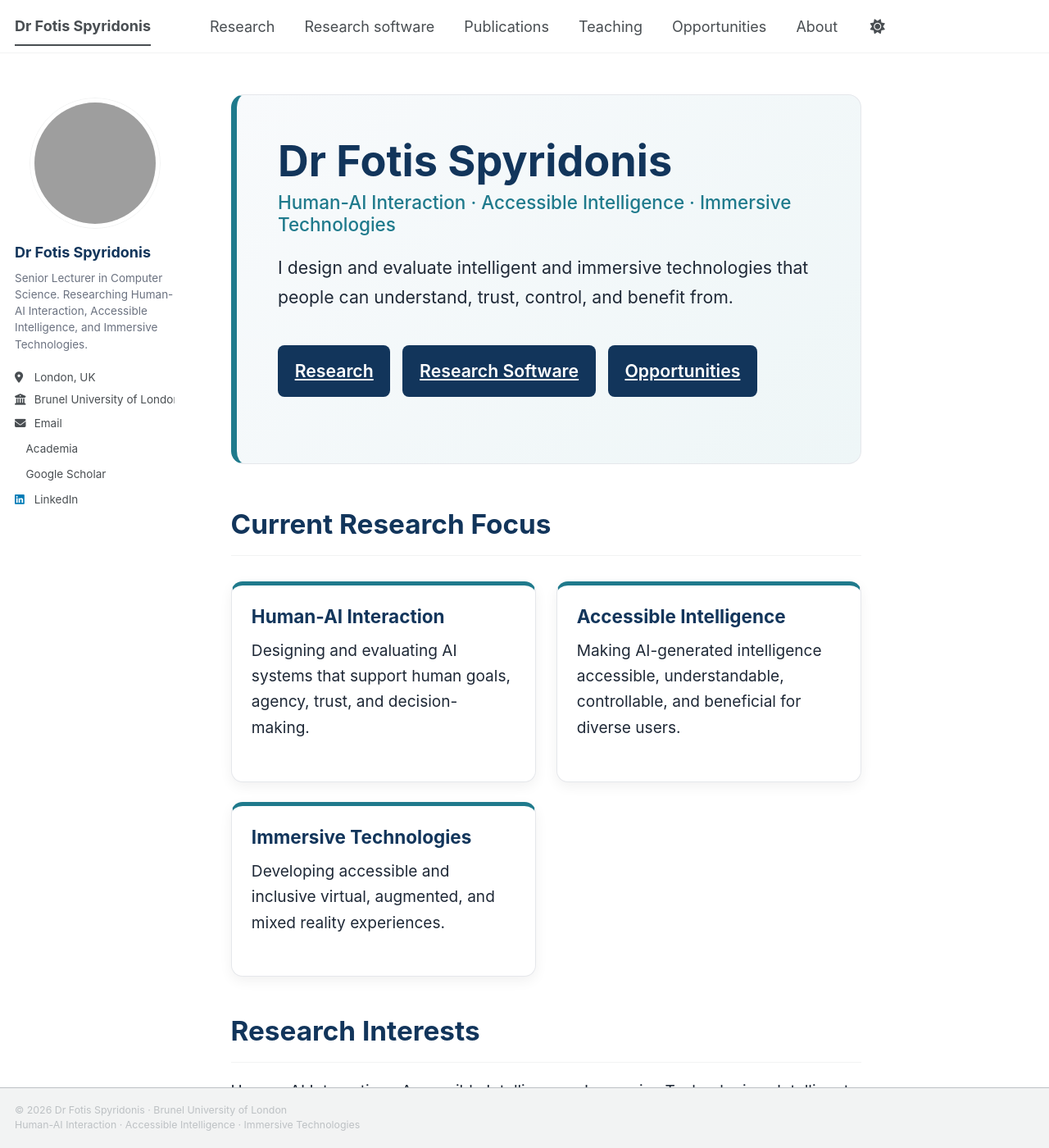
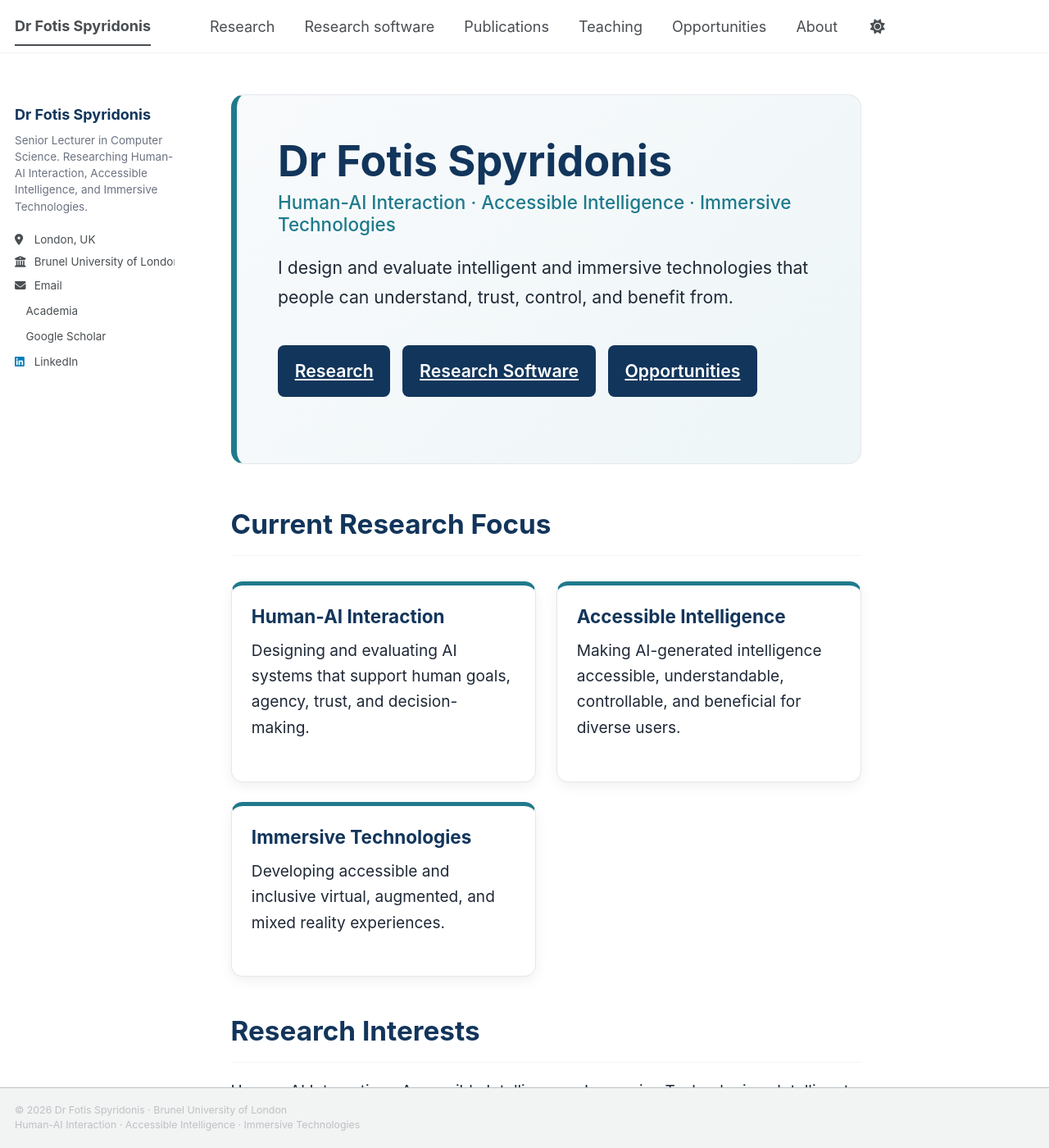
Before and after one commit to fotios-spyridonis/fotios-spyridonis.github.io, a Jekyll site: the page built from _pages/home.md, in a window 1280 px wide and 1400 px high. Shown: the whole window at 82% size. Built offline with Jekyll 4.4.1, drawn with Linux system fonts in a browser that asks for light colours; a style sheet for code colours, icons or effects is not loaded.

Commit message:
Update main.scss

```diff
--- a/assets/css/main.scss
+++ b/assets/css/main.scss
@@ -199,3 +199,8 @@
   display: block;
   border-radius: 50%;
 }
+
+/* Hide broken Academic Pages avatar area */
+.author__avatar {
+  display: none !important;
+}
```
